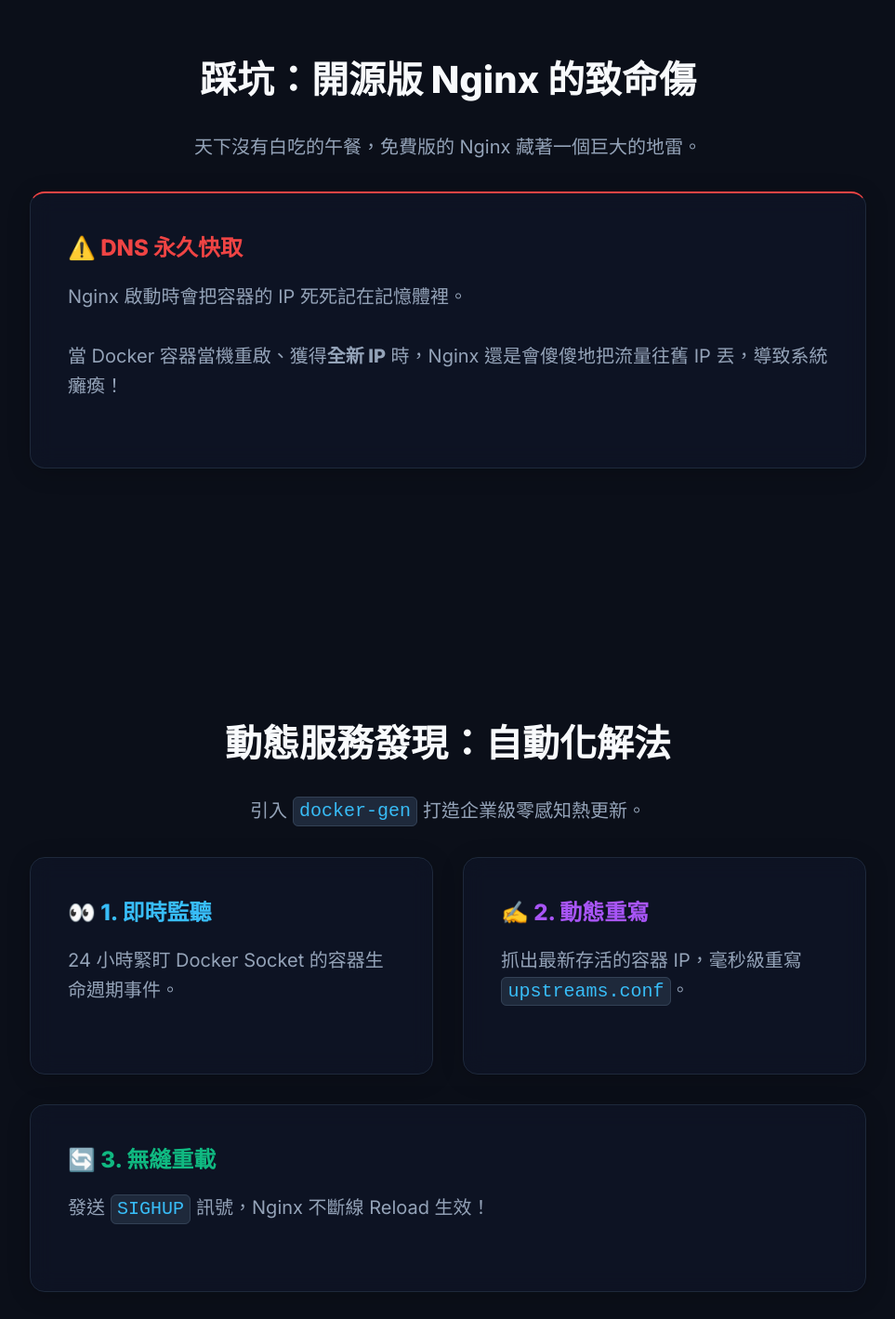
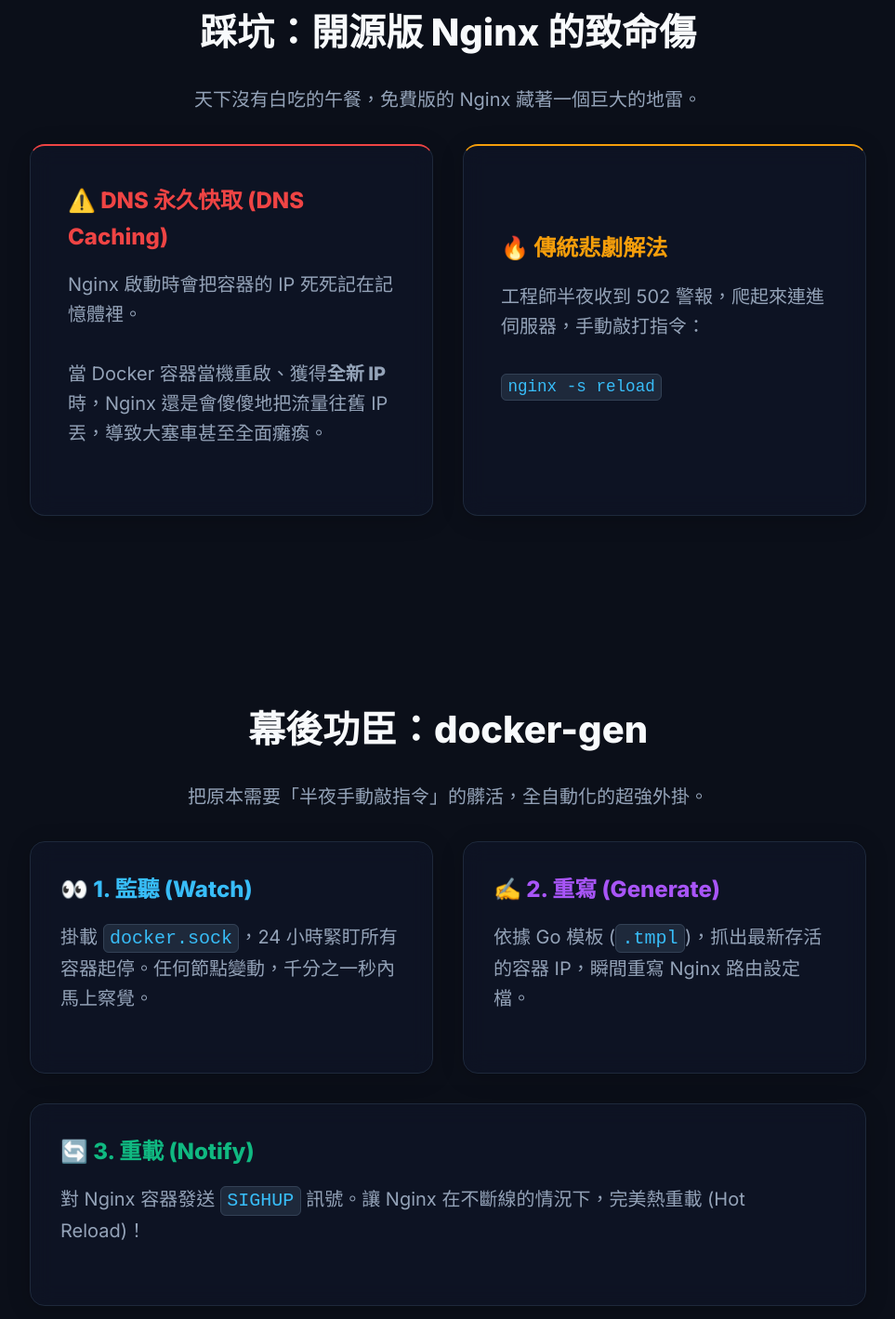
Before and after one commit to liwenchiou/nginxdevdemo, a plain HTML site: page presentation.html in a window 1280 px wide. Shown: the part 2521-3940 px from the top of the page at 93% size, without its empty margins (158-1121 px from the left). Drawn offline with Linux system fonts and the light colour scheme.

Commit message:
docs: 簡報擴充 DNS 快取地雷與 docker-gen 原理介紹

```diff
--- a/presentation.html
+++ b/presentation.html
@@ -196,8 +196,12 @@
       <p>天下沒有白吃的午餐，免費版的 Nginx 藏著一個巨大的地雷。</p>
       <div class="cards-wrapper reveal delay-1">
         <div class="card" style="border-top: 2px solid var(--danger);">
-          <h3 style="color: var(--danger);">⚠️ DNS 永久快取</h3>
-          <p>Nginx 啟動時會把容器的 IP 死死記在記憶體裡。<br><br>當 Docker 容器當機重啟、獲得<strong>全新 IP</strong> 時，Nginx 還是會傻傻地把流量往舊 IP 丟，導致系統癱瘓！</p>
+          <h3 style="color: var(--danger);">⚠️ DNS 永久快取 (DNS Caching)</h3>
+          <p>Nginx 啟動時會把容器的 IP 死死記在記憶體裡。<br><br>當 Docker 容器當機重啟、獲得<strong>全新 IP</strong> 時，Nginx 還是會傻傻地把流量往舊 IP 丟，導致大塞車甚至全面癱瘓。</p>
+        </div>
+        <div class="card" style="border-top: 2px solid #f59e0b; display: flex; flex-direction: column; justify-content: center;">
+          <h3 style="color: #f59e0b;">🔥 傳統悲劇解法</h3>
+          <p>工程師半夜收到 502 警報，爬起來連進伺服器，手動敲打指令：<br><br><code style="font-size: 1.1rem;">nginx -s reload</code></p>
         </div>
       </div>
     </div>
@@ -206,20 +210,20 @@
   <!-- Slide 5: The Solution -->
   <section id="slide-5">
     <div class="container reveal">
-      <h2>動態服務發現：自動化解法</h2>
-      <p>引入 <code>docker-gen</code> 打造企業級零感知熱更新。</p>
+      <h2>幕後功臣：docker-gen</h2>
+      <p>把原本需要「半夜手動敲指令」的髒活，全自動化的超強外掛。</p>
       <div class="cards-wrapper reveal delay-1">
-        <div class="card">
-          <h3 style="color: #38bdf8;">👀 1. 即時監聽</h3>
-          <p>24 小時緊盯 Docker Socket 的容器生命週期事件。</p>
+        <div class="card" style="padding: 2rem;">
+          <h3 style="color: #38bdf8;">👀 1. 監聽 (Watch)</h3>
+          <p>掛載 <code>docker.sock</code>，24 小時緊盯所有容器起停。任何節點變動，千分之一秒內馬上察覺。</p>
         </div>
-        <div class="card">
-          <h3 style="color: #a855f7;">✍️ 2. 動態重寫</h3>
-          <p>抓出最新存活的容器 IP，毫秒級重寫 <code>upstreams.conf</code>。</p>
+        <div class="card" style="padding: 2rem;">
+          <h3 style="color: #a855f7;">✍️ 2. 重寫 (Generate)</h3>
+          <p>依據 Go 模板 (<code>.tmpl</code>)，抓出最新存活的容器 IP，瞬間重寫 Nginx 路由設定檔。</p>
         </div>
-        <div class="card">
-          <h3 style="color: var(--success);">🔄 3. 無縫重載</h3>
-          <p>發送 <code>SIGHUP</code> 訊號，Nginx 不斷線 Reload 生效！</p>
+        <div class="card" style="padding: 2rem;">
+          <h3 style="color: var(--success);">🔄 3. 重載 (Notify)</h3>
+          <p>對 Nginx 容器發送 <code>SIGHUP</code> 訊號。讓 Nginx 在不斷線的情況下，完美熱重載 (Hot Reload)！</p>
         </div>
       </div>
     </div>
```
